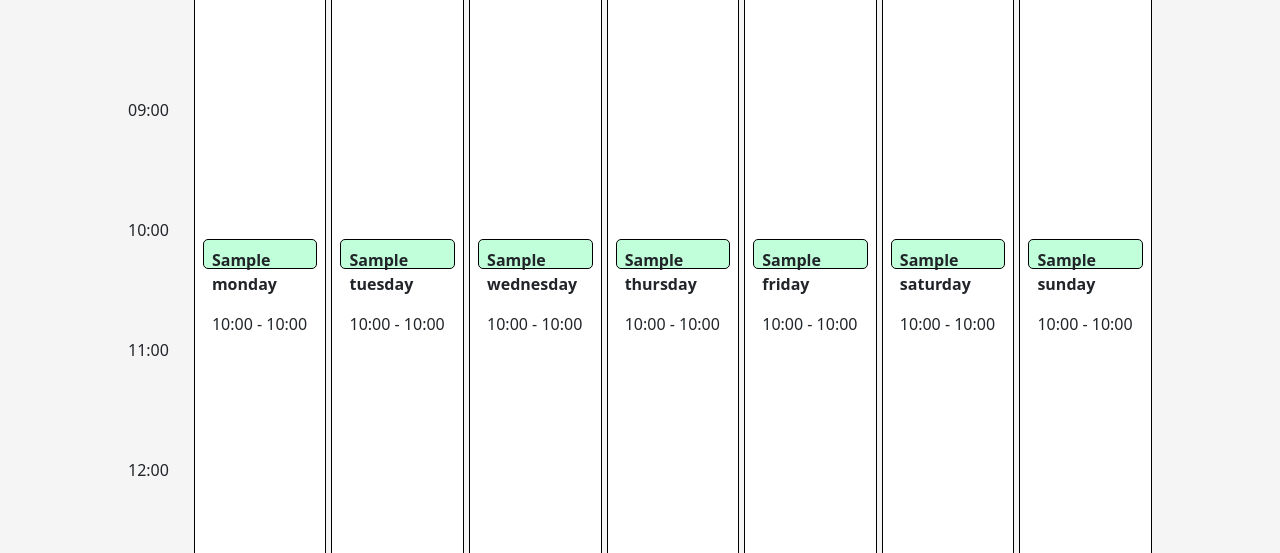
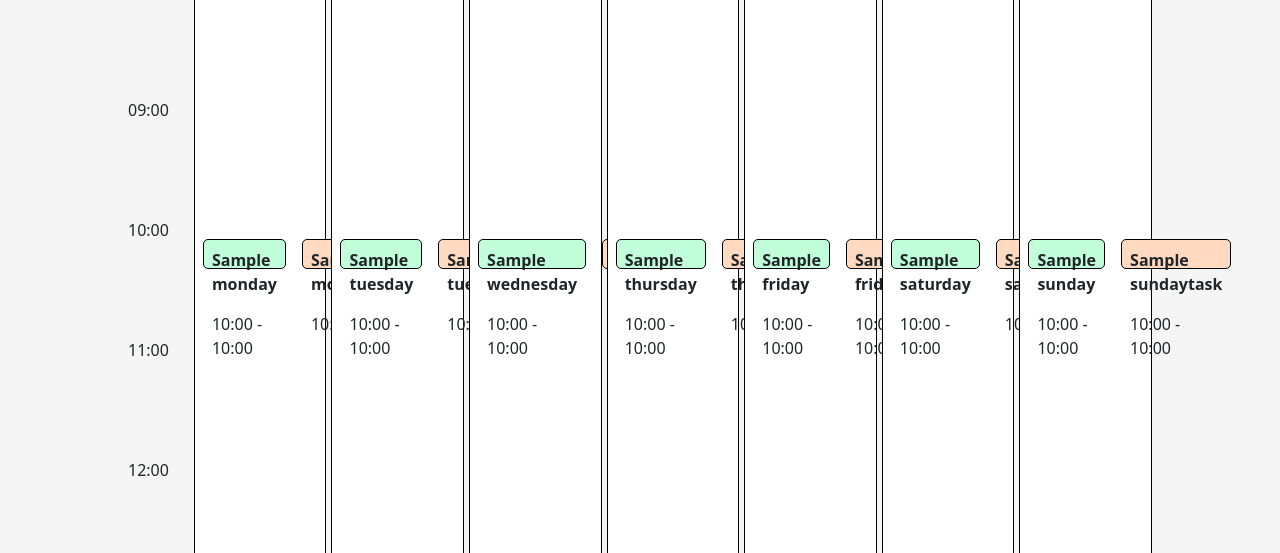
Before and after one commit to KirilVoigtlaender/Scheduler, a Django app: template scheduler/playground/templates/website.html in a window 1280 px wide. Shown: the part 1266-1819 px from the top of the page. Run offline with Django 4.2, Linux system fonts and the light colour scheme; the template is opened without the code that fills it: most values are stand-ins (such as "Sample title", 1, 10 or a date in 2020); some libraries are stand-ins or nearby versions.

Commit message:
algorithm finsihed
The problem now is that we do manage to get the tasks into the schedule, but they look shit and other tasks delete
-> Kareem your fault, fix it (just think)

```diff
--- a/scheduler/playground/algorithm.py
+++ b/scheduler/playground/algorithm.py
@@ -139,7 +139,7 @@ def algorithm():
     to_schedule = []
     for day in range(len(filled_schedule)):
         slot = 0
-        while slot <= len(filled_schedule[day]):
+        while slot < len(filled_schedule[day]):
             if not(filled_schedule[day][slot] == True) and not(filled_schedule[day][slot] == False):
                 starting_point = timedelta(minutes=slot*15)
                 ending_point = timedelta(minutes=slot*15+15)
@@ -161,6 +161,7 @@ def algorithm():
         print(task.end_time)
         print(task.date)
         print(task.repetition)
+    return to_schedule
     #print(to_schedule)
     #for day in range(7):
     #    for element in range(len(filled_schedule[day])):
--- a/scheduler/playground/templates/website.html
+++ b/scheduler/playground/templates/website.html
@@ -634,6 +634,7 @@
 .end-23-45 {
   grid-row-end: 95
 }
+
 .hidden {
   display: none;
 }
@@ -720,17 +721,6 @@ body {
 
 ul {list-style-type: none;}
 
-/**/
-/* .WeeklyButton {
-  padding: 30px 2px;
-  width: 12%;
-}
-
-.WeeklyButton ul {
-  margin: 0;
-  padding: 0;
-} */
-
 /*Next week button*/
 .next{
   float: right;
@@ -788,11 +778,6 @@ ul {list-style-type: none;}
     font-weight: 500;
     margin: 5px;
   }
-
-  /* .WeeklyButton {
-    padding: 30px 2px;
-    width: 14%;
-  } */
 
   body {margin:0;}
 
@@ -916,6 +901,7 @@ li a:hover:not(.active) {
 <head>
 <body>
 
+<!--This makes the header with the logo-->
 <div class="header">
   <div class="logo">
     <h2>1</h2>
@@ -925,12 +911,15 @@ li a:hover:not(.active) {
   </div>
 </div>
 
-
+<!--This is the navigation bar-->
+<!--There is a home button so you know your in the home page-->
+<!--You can also go to the edit schedule page-->
+<!--There are previous and next week buttons that will let you go through the different weeks-->
 <ul>
   <li><a class="active" href="#home">Home</a></li>
   <li><a href="http://127.0.0.1:8000/" target="_blank">Edit Schedule</a></li>
-  <li><a href="#notifications">Notifictations</a></li>  <!--Can be removed if not implemented-->
-  <li><a href="#Ask for help">Ask For Help</a></li>   <!--Can be removed if not implemented-->
+  <li><a href="#notifications">Notifictations</a></li>
+  <li><a href="#Ask for help">Ask For Help</a></li>
       <div class="Buttons">
         <form action="" method="post">
           {% csrf_token %}
@@ -948,10 +937,10 @@ li a:hover:not(.active) {
       </li>
   </div>
 </div>
-
 </ul>
 
-<!--Calendar-->
+<!--This represents all the times from 01-00 till 23:00 in the calendar-->
+<!--It will also not show the half hours and quarter hours in the schedule itself. That part is hidden-->
 <div class="calendar">
   <div class="timeline">
     <div class="spacer"></div>
@@ -1051,6 +1040,9 @@ li a:hover:not(.active) {
     <div class="spacer"></div>
     <div class="spacer"></div>
   </div>
+
+  <!--This represent every weekday. It also regulates the current date.
+      So when it is thursday it represents bold to show it is that day.-->
   <div class="days">
     <div class="day mon">
       <div class="date">
@@ -1065,6 +1057,12 @@ li a:hover:not(.active) {
       <div class="events">
         {% for x in monday %}
         <div class="event start-{{x.start_time|time:'H-i'}} end-{{x.end_time|time:'H-i'}} appointment">
+          <p class="title">{{ x.name }}</p>
+          <p class="time">{{ x.start_time|time:"H:i" }} - {{ x.end_time|time:"H:i" }}</p>
+        </div>
+        {% endfor %}
+        {% for x in mondaytasks %}
+        <div class="event start-{{x.start_time|time:'H-i'}} end-{{x.end_time|time:'H-i'}} task">
           <p class="title">{{ x.name }}</p>
           <p class="time">{{ x.start_time|time:"H:i" }} - {{ x.end_time|time:"H:i" }}</p>
         </div>
@@ -1088,6 +1086,12 @@ li a:hover:not(.active) {
           <p class="time">{{ x.start_time|time:"H:i" }} - {{ x.end_time|time:"H:i" }}</p>
         </div>
         {% endfor %}
+        {% for x in tuesdaytasks %}
+        <div class="event start-{{x.start_time|time:'H-i'}} end-{{x.end_time|time:'H-i'}} task">
+          <p class="title">{{ x.name }}</p>
+          <p class="time">{{ x.start_time|time:"H:i" }} - {{ x.end_time|time:"H:i" }}</p>
+        </div>
+        {% endfor %}
       </div>
     </div>
     <div class="day wed">
@@ -1103,6 +1107,12 @@ li a:hover:not(.active) {
       <div class="events">
         {% for x in wednesday %}
         <div class="event start-{{x.start_time|time:'H-i'}} end-{{x.end_time|time:'H-i'}} appointment">
+          <p class="title">{{ x.name }}</p>
+          <p class="time">{{ x.start_time|time:"H:i" }} - {{ x.end_time|time:"H:i" }}</p>
+        </div>
+        {% endfor %}
+        {% for x in wednesdaytasks %}
+        <div class="event start-{{x.start_time|time:'H-i'}} end-{{x.end_time|time:'H-i'}} task">
           <p class="title">{{ x.name }}</p>
           <p class="time">{{ x.start_time|time:"H:i" }} - {{ x.end_time|time:"H:i" }}</p>
         </div>
@@ -1126,6 +1136,12 @@ li a:hover:not(.active) {
           <p class="time">{{ x.start_time|time:"H:i" }} - {{ x.end_time|time:"H:i" }}</p>
         </div>
         {% endfor %}
+        {% for x in thursdaytasks %}
+        <div class="event start-{{x.start_time|time:'H-i'}} end-{{x.end_time|time:'H-i'}} task">
+          <p class="title">{{ x.name }}</p>
+          <p class="time">{{ x.start_time|time:"H:i" }} - {{ x.end_time|time:"H:i" }}</p>
+        </div>
+        {% endfor %}
       </div>
     </div>
     <div class="day fri">
@@ -1141,6 +1157,12 @@ li a:hover:not(.active) {
       <div class="events">
         {% for x in friday %}
         <div class="event start-{{x.start_time|time:'H-i'}} end-{{x.end_time|time:'H-i'}} appointment">
+          <p class="title">{{ x.name }}</p>
+          <p class="time">{{ x.start_time|time:"H:i" }} - {{ x.end_time|time:"H:i" }}</p>
+        </div>
+        {% endfor %}
+        {% for x in fridaytask %}
+        <div class="event start-{{x.start_time|time:'H-i'}} end-{{x.end_time|time:'H-i'}} task">
           <p class="title">{{ x.name }}</p>
           <p class="time">{{ x.start_time|time:"H:i" }} - {{ x.end_time|time:"H:i" }}</p>
         </div>
@@ -1164,6 +1186,12 @@ li a:hover:not(.active) {
           <p class="time">{{ x.start_time|time:"H:i" }} - {{ x.end_time|time:"H:i" }}</p>
         </div>
         {% endfor %}
+        {% for x in saturdaytask %}
+        <div class="event start-{{x.start_time|time:'H-i'}} end-{{x.end_time|time:'H-i'}} task">
+          <p class="title">{{ x.name }}</p>
+          <p class="time">{{ x.start_time|time:"H:i" }} - {{ x.end_time|time:"H:i" }}</p>
+        </div>
+        {% endfor %}
       </div>
     </div>
     <div class="day sun">
@@ -1183,6 +1211,12 @@ li a:hover:not(.active) {
           <p class="time">{{ x.start_time|time:"H:i" }} - {{ x.end_time|time:"H:i" }}</p>
         </div>
         {% endfor %}
+        {% for x in sundaytask %}
+        <div class="event start-{{x.start_time|time:'H-i'}} end-{{x.end_time|time:'H-i'}} task">
+          <p class="title">{{ x.name }}</p>
+          <p class="time">{{ x.start_time|time:"H:i" }} - {{ x.end_time|time:"H:i" }}</p>
+        </div>
+        {% endfor %}
       </div>
     </div>
   </div>
--- a/scheduler/playground/urls.py
+++ b/scheduler/playground/urls.py
@@ -1,4 +1,4 @@
-### MAY HAVE TO BE DELETED SINCE
+### MAY HAVE TO BE DELETED SINCE NOT USED
 
 from django.urls import path
 #from . import views
```
Also changed, not shown: scheduler/playground/views.py (+42 -2 lines), scheduler/db.sqlite3.
